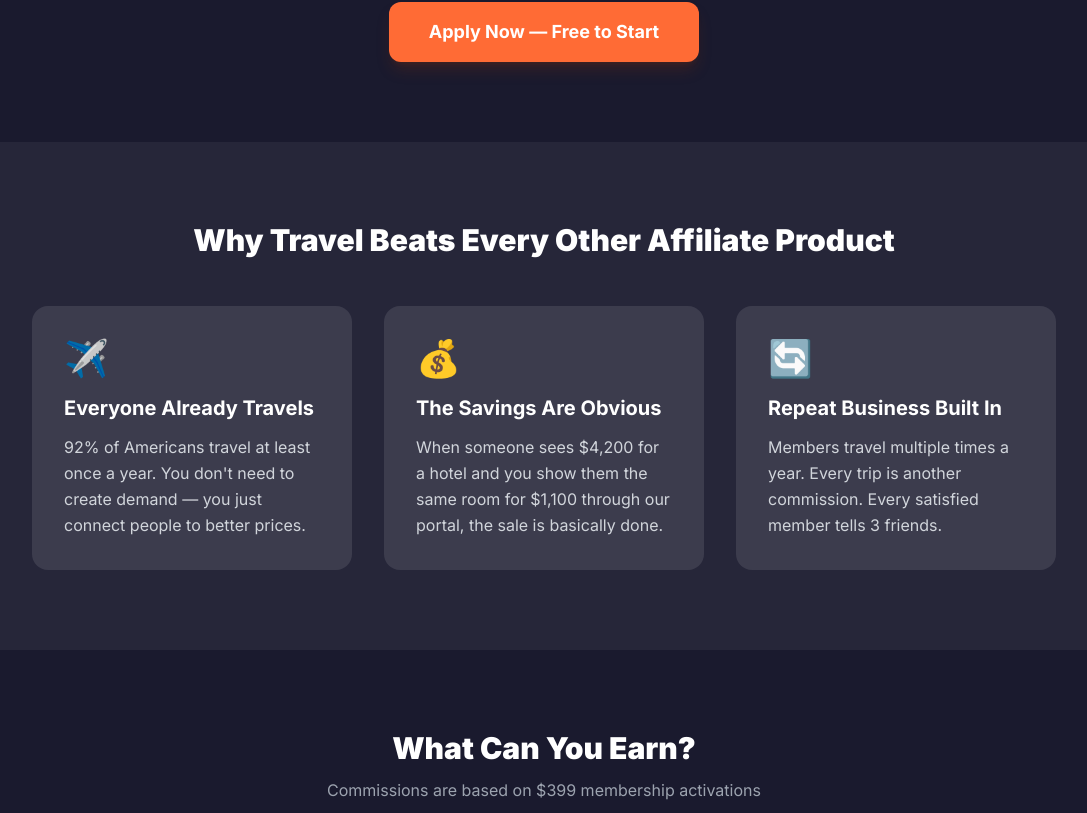
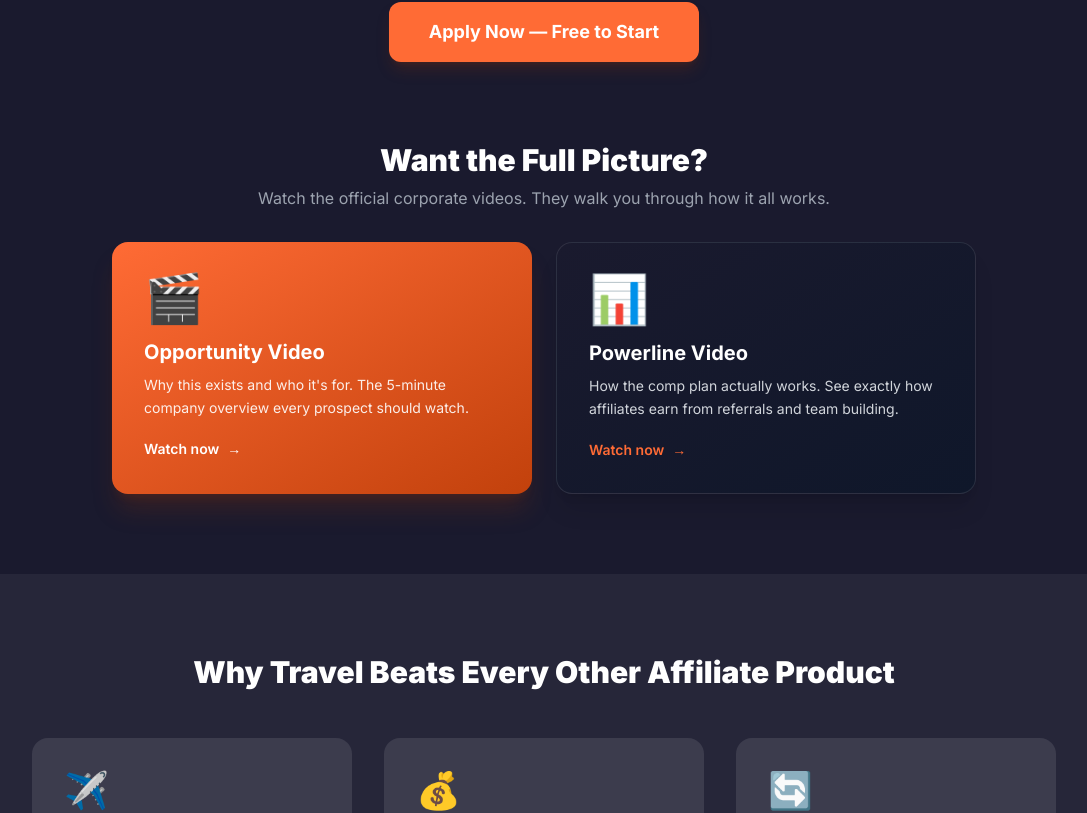
Before and after one commit to leosp-elbey/Vortex, a Next.js app: page /sba in a window 1280 px wide. Shown: the part 510-1323 px from the top of the page, without its empty margins (96-1183 px from the left). Built offline with nearby package versions, Linux system fonts and the light colour scheme; no server answers.

Commit message:
feat(funnel): integrate Surge365 corporate videos + signup CTA on /sba and in MLM email drip

```diff
--- a/src/app/sba/page.tsx
+++ b/src/app/sba/page.tsx
@@ -115,7 +115,7 @@ export default function SBAPage() {
 
       {/* SBA Video */}
       {sbaVideoUrl && (
-        <section className="px-4 pb-20 max-w-3xl mx-auto">
+        <section className="px-4 pb-12 max-w-3xl mx-auto">
           <div className="rounded-2xl overflow-hidden shadow-2xl shadow-black/40 border border-white/10">
             <video
               src={sbaVideoUrl}
@@ -127,6 +127,42 @@ export default function SBAPage() {
           </div>
         </section>
       )}
+
+      {/* Surge365 Corporate Videos */}
+      <section className="px-4 pb-20 max-w-4xl mx-auto">
+        <div className="text-center mb-8">
+          <h2 className="text-2xl md:text-3xl font-black mb-2">Want the Full Picture?</h2>
+          <p className="text-gray-400">Watch the official corporate videos. They walk you through how it all works.</p>
+        </div>
+        <div className="grid md:grid-cols-2 gap-6">
+          <a
+            href="https://surge365.com/Page/OpportunityVideo/wa=leosp"
+            target="_blank"
+            rel="noopener noreferrer"
+            className="group bg-gradient-to-br from-[#FF6B35] to-orange-700 rounded-2xl p-8 hover:scale-[1.02] transition-transform shadow-xl shadow-orange-900/30"
+          >
+            <div className="text-5xl mb-4">🎬</div>
+            <h3 className="text-xl font-bold mb-2">Opportunity Video</h3>
+            <p className="text-white/90 text-sm leading-relaxed mb-4">Why this exists and who it's for. The 5-minute company overview every prospect should watch.</p>
+            <span className="inline-flex items-center gap-2 font-semibold text-sm group-hover:gap-3 transition-all">
+              Watch now <span>→</span>
+            </span>
+          </a>
+          <a
+            href="https://surge365.com/Page/powerlinevideo/wa=leosp"
+            target="_blank"
+            rel="noopener noreferrer"
+            className="group bg-gradient-to-br from-[#1A1A2E] to-slate-900 border border-white/10 rounded-2xl p-8 hover:scale-[1.02] transition-transform shadow-xl"
+          >
+            <div className="text-5xl mb-4">📊</div>
+            <h3 className="text-xl font-bold mb-2">Powerline Video</h3>
+            <p className="text-gray-300 text-sm leading-relaxed mb-4">How the comp plan actually works. See exactly how affiliates earn from referrals and team building.</p>
+            <span className="inline-flex items-center gap-2 font-semibold text-[#FF6B35] text-sm group-hover:gap-3 transition-all">
+              Watch now <span>→</span>
+            </span>
+          </a>
+        </div>
+      </section>
 
       {/* Why travel */}
       <section className="bg-white/5 py-20 px-4">
@@ -304,10 +340,21 @@ export default function SBAPage() {
       {/* Footer CTA */}
       <section className="text-center py-16 px-4">
         <h2 className="text-3xl font-black mb-4">Ready to Start Earning?</h2>
-        <p className="text-gray-400 mb-8">Join thousands of affiliates who share travel deals and get paid weekly.</p>
-        <a href="#apply" className="inline-block bg-[#FF6B35] text-white font-bold text-lg px-10 py-4 rounded-xl hover:bg-orange-600 transition">
-          Apply Now →
-        </a>
+        <p className="text-gray-400 mb-8">Two paths in. Start free with your welcome kit, or jump straight to enrollment.</p>
+        <div className="flex flex-col sm:flex-row gap-4 justify-center items-center">
+          <a href="#apply" className="inline-block bg-white/10 text-white border border-white/20 font-bold text-lg px-10 py-4 rounded-xl hover:bg-white/20 transition">
+            Apply Free →
+          </a>
+          <a
+            href="https://signup.surge365.com/?wa=leosp"
+            target="_blank"
+            rel="noopener noreferrer"
+            className="inline-block bg-[#FF6B35] text-white font-bold text-lg px-10 py-4 rounded-xl hover:bg-orange-600 transition shadow-lg shadow-orange-900/30"
+          >
+            Get Started Today →
+          </a>
+        </div>
+        <p className="text-xs text-gray-500 mt-4">Get Started enrolls you directly with Surge365 (our parent affiliate program)</p>
       </section>
 
       <footer className="text-center py-8 text-gray-600 text-sm border-t border-white/10">
--- a/src/lib/email-templates.ts
+++ b/src/lib/email-templates.ts
@@ -1,4 +1,11 @@
 const BASE_URL = process.env.NEXT_PUBLIC_APP_URL || 'https://www.vortextrips.com'
+
+// Surge365 corporate affiliate links — wa=leosp preserves Leo's referral attribution.
+const SURGE365 = {
+  opportunityVideo: 'https://surge365.com/Page/OpportunityVideo/wa=leosp',
+  powerlineVideo: 'https://surge365.com/Page/powerlinevideo/wa=leosp',
+  signup: 'https://signup.surge365.com/?wa=leosp',
+}
 
 function wrapper(content: string): string {
   return `
@@ -277,7 +284,9 @@ export const EMAIL_TEMPLATES = {
       <p>VortexTrips gives members access to hotel rates 40–60% below Expedia, Booking.com, and every other public platform. When you show someone a side-by-side price comparison — the same room, same dates — it closes itself.</p>
       ${savingsBadge('No convincing required. The savings do the selling.')}
       <p>Over the next two weeks I want to show you exactly how this works, what our affiliates earn, and why travel converts better than almost any other product in network marketing.</p>
-      <p>First — want to see a real price comparison? Here's a live look at member rates:</p>
+      <p>The fastest way to understand it — watch the official 5-minute opportunity video:</p>
+      ${ctaButton('▶ Watch the Opportunity Video', SURGE365.opportunityVideo)}
+      <p>Or jump straight to a real member-rate comparison:</p>
       ${ctaButton('See Member Rates →', `${BASE_URL}/destinations/cancun`)}
       <p style="color:#888;font-size:14px"><strong>— Leo, VortexTrips</strong></p>
     `),
@@ -334,6 +343,9 @@ export const EMAIL_TEMPLATES = {
         </div>
       </div>
       <p>The best part? <strong>You're already talking to people who spend money on travel.</strong> Your existing network is your market.</p>
+      <p>Want to see exactly how the comp plan works? The Powerline video walks through it:</p>
+      ${ctaButton('▶ Watch the Powerline Video', SURGE365.powerlineVideo)}
+      <p>Or see the full SBA breakdown on our site:</p>
       ${ctaButton('See the SBA Opportunity →', `${BASE_URL}/sba`)}
       <p style="color:#888;font-size:14px"><strong>— Leo, VortexTrips</strong></p>
     `),
```
